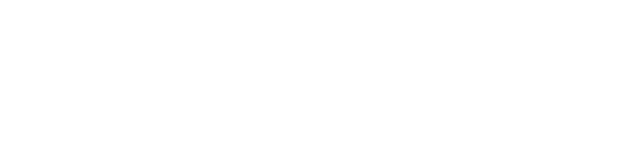
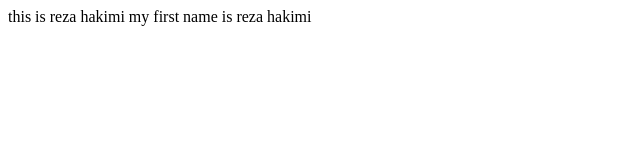
Before and after one commit to RezaHakimi1921/Learning-git, a plain HTML site: page index.html in a window 1280 px wide. Shown: the whole page, without its empty margins (0-640 px from the left). Drawn offline with Linux system fonts and the light colour scheme.

Commit message:
this is not worng with this calls

```diff
--- a/index.html
+++ b/index.html
@@ -1,3 +1,4 @@
 <html>
-
+    this is reza hakimi
+    my first name is reza hakimi
 </html>
```
